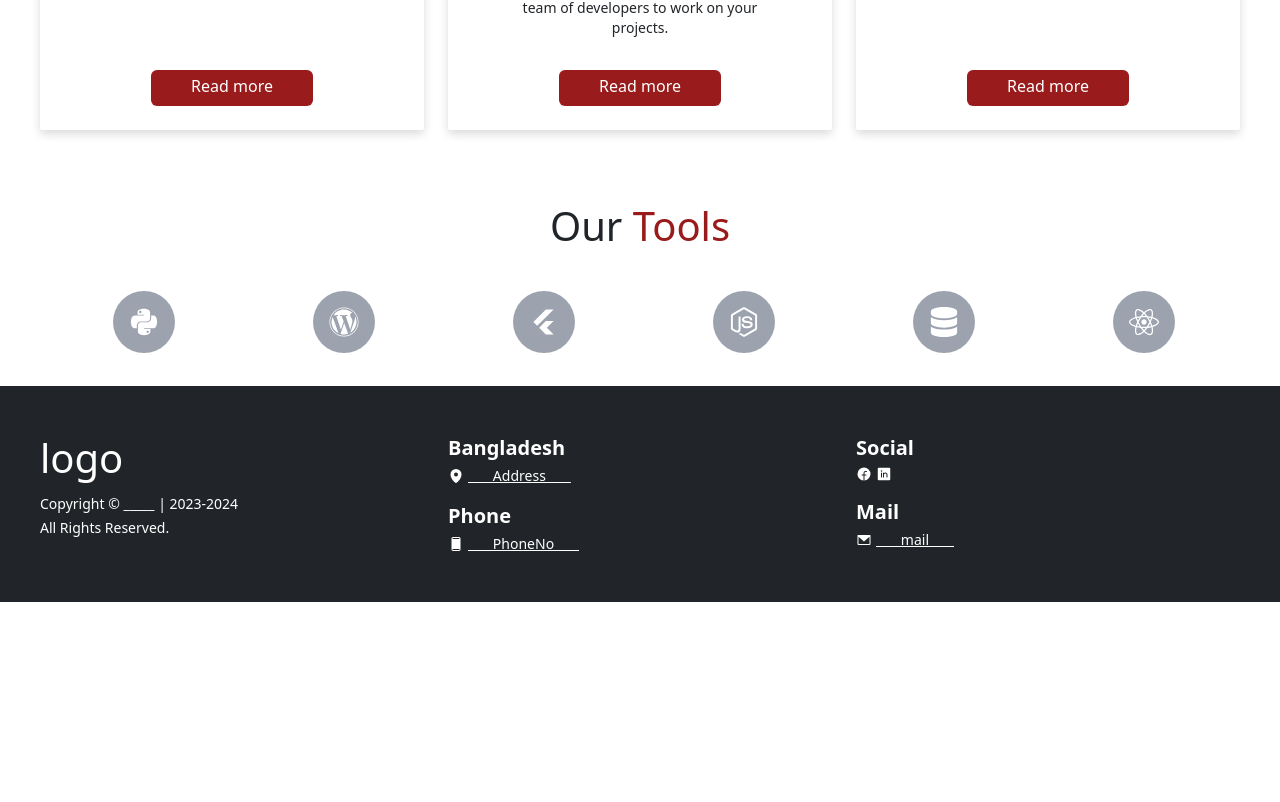
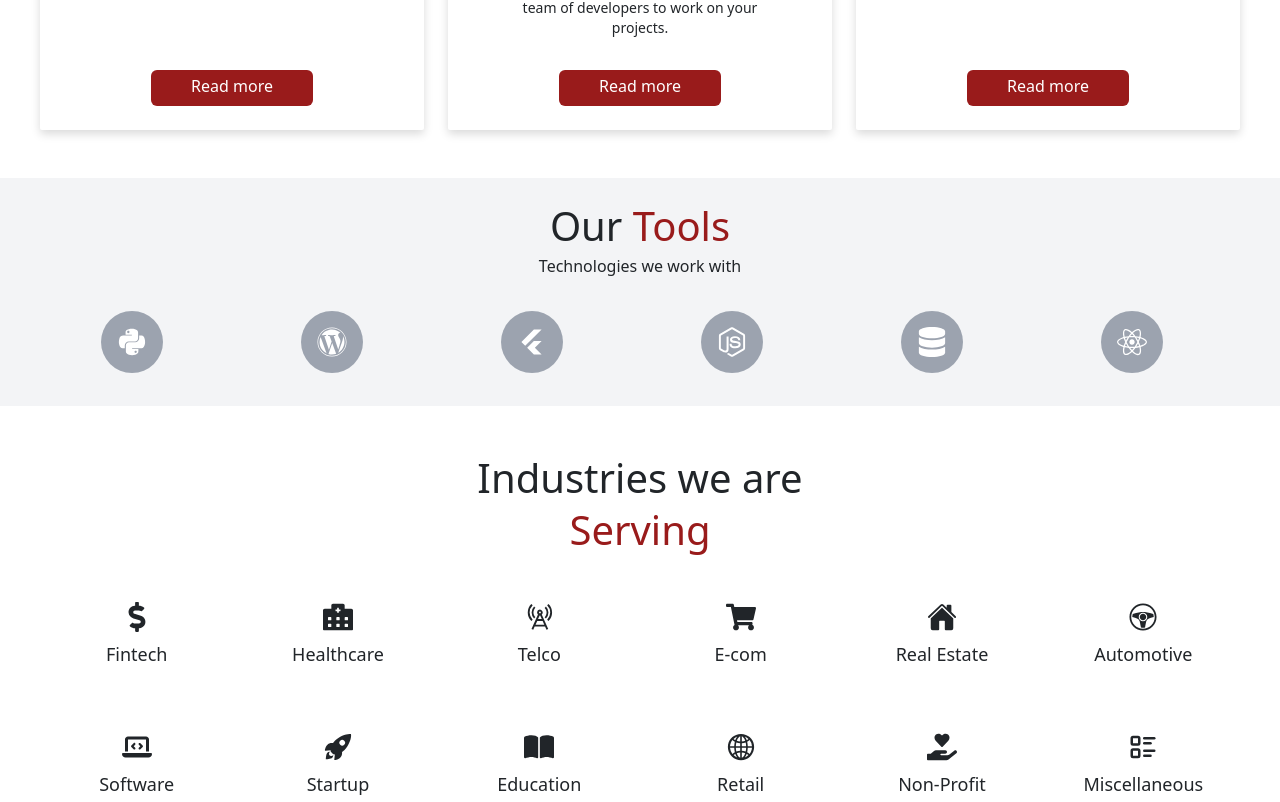
Before and after one commit to Chy-Zaber-Bin-Zahid/CodeSync5, a Next.js app: page / in a window 1280 px wide. Shown: the part 1995-2797 px from the top of the page. Before the commit the page ends 2597 px from the top, so only its background shows below. Built offline with nearby package versions, Linux system fonts and the light colour scheme; no server answers.

Commit message:
industries section done

```diff
--- a/app/page.tsx
+++ b/app/page.tsx
@@ -3,6 +3,7 @@ import Intro from '@/components/home/Intro';
 import AboutUs from '@/components/home/AboutUs';
 import Services from '@/components/home/Services';
 import Tools from '@/components/home/Tools';
+import Industries from '@/components/home/Industries';
 
 export default function Home() {
   return (
@@ -11,6 +12,7 @@ export default function Home() {
       <AboutUs/>
       <Services/>
       <Tools/>
+      <Industries/>
     </div>
   );
 }
--- a/components/Footer.tsx
+++ b/components/Footer.tsx
@@ -6,7 +6,7 @@ import { DeviceMobile, EnvelopeSimple, FacebookLogo, LinkedinLogo, MapPin } from
 function Footer() {
   const currentYear = new Date().getFullYear();
   return (
-    <div className="bg-footerBg text-white px-3 py-12 ">
+    <div className="bg-footerBg text-white px-3 py-12 mt-4">
       <div className='max-w-big-screen mx-auto grid grid-cols-3 gap-x-6 mq-765:grid-cols-1 mq-765:gap-y-8 mq-765:max-w-small-screen'>
         <div className='flex flex-col justify-start items-start gap-1'>
           <h1>logo</h1>
--- /dev/null
+++ b/components/home/Industries.tsx
@@ -0,0 +1,48 @@
+"use client"
+import React from 'react'
+import { industries } from '@/utils/industries'
+import { useGSAP } from '@gsap/react';
+import gsap from 'gsap';
+import { ScrollTrigger } from "gsap/ScrollTrigger";
+
+gsap.registerPlugin(ScrollTrigger);
+
+function Industries() {
+    useGSAP(() => {
+        gsap.fromTo(
+            "#industries-component",
+            { opacity: 0, x: "-100%" },
+            {
+                duration: 1.5, opacity: 1, x: 0, delay: 0,
+                scrollTrigger: {
+                    trigger: "#industries-component",
+                }
+            }
+        );
+    });
+
+    return (
+        <section className="w-full mq-1300:flex justify-center items-center scroll-mt-scroll-1300 mq-765:scroll-mt-scroll-765 overflow-auto" >
+            <div id="industries-component" className="w-full px-3 py-4">
+                <div className='mx-auto max-w-big-screen w-full flex flex-col gap-4 justify-between items-center'>
+                    <div className="w-full flex flex-col gap-5 justify-center items-center" >
+                        <div className='flex flex-col justify-center items-center gap-1'>
+                            <h1 className='m-0'>Industries we are</h1>
+                            <h1 className='m-0 text-primaryText'>Serving</h1>
+                        </div>
+                        <div className='grid gap-y-16 gap-x-2 grid-cols-6 w-full' >
+                            {industries.map((item) => (
+                                <div className='flex flex-col justify-center items-center gap-2' key={item.name}>
+                                    <div className='text-3xl' >{item.icon}</div>
+                                    <p className="m-0 text-lg">{item.name}</p>
+                                </div>
+                            ))}
+                        </div>
+                    </div>
+                </div>
+            </div>
+        </section>
+    )
+}
+
+export default Industries
--- a/components/home/Tools.tsx
+++ b/components/home/Tools.tsx
@@ -6,11 +6,14 @@ function Tools() {
   const commonStyleIconParent = "flex-shrink-0 w-full flex justify-around animate-loop-scroll items-center group-hover:paused"
 
   return (
-    <section className="w-full mq-1300:flex justify-center items-center scroll-mt-scroll-1300 mq-765:scroll-mt-scroll-765 overflow-auto" >
+    <section className="w-full bg-gray-100 mq-1300:flex justify-center items-center scroll-mt-scroll-1300 mq-765:scroll-mt-scroll-765 overflow-auto" >
       <div className="w-full px-3 py-4">
         <div className='mx-auto max-w-big-screen w-full flex flex-col gap-4 justify-between items-center'>
           <div className="w-full flex flex-col gap-3 justify-center items-center" >
-            <h1 >Our <span className="text-primaryText" >Tools</span></h1>
+            <div className='flex flex-col justify-center items-center gap-1'>
+              <h1 className='m-0'>Our <span className="text-primaryText" >Tools</span></h1>
+              <p className='m-0'>Technologies we work with</p>
+            </div>
           </div>
           <div className='flex w-full overflow-hidden group h-20'>
             <div className={`${commonStyleIconParent}`}>
--- /dev/null
+++ b/utils/industries.tsx
@@ -0,0 +1,22 @@
+import { VscRadioTower } from "react-icons/vsc";
+import { FaShoppingCart, FaHandHoldingHeart, FaDollarSign, FaHospitalAlt   } from "react-icons/fa";
+import { FaLaptopCode, FaBookOpen  } from "react-icons/fa6";
+import { IoHome, IoRocketSharp } from "react-icons/io5";
+import { GiSteeringWheel } from "react-icons/gi";
+import { AiOutlineGlobal } from "react-icons/ai";
+import { TbListDetails } from "react-icons/tb";
+
+export const industries = [
+  { icon: <FaDollarSign />, name: "Fintech" },
+  { icon: <FaHospitalAlt />, name: "Healthcare" },
+  { icon: <VscRadioTower />, name: "Telco" },
+  { icon: <FaShoppingCart />, name: "E-com" },
+  { icon: <IoHome />, name: "Real Estate" },
+  { icon: <GiSteeringWheel />, name: "Automotive" },
+  { icon: <FaLaptopCode />, name: "Software" },
+  { icon: <IoRocketSharp />, name: "Startup" },
+  { icon: <FaBookOpen />, name: "Education" },
+  { icon: <AiOutlineGlobal />, name: "Retail" },
+  { icon: <FaHandHoldingHeart />, name: "Non-Profit" },
+  { icon: <TbListDetails />, name: "Miscellaneous" },
+];
```
